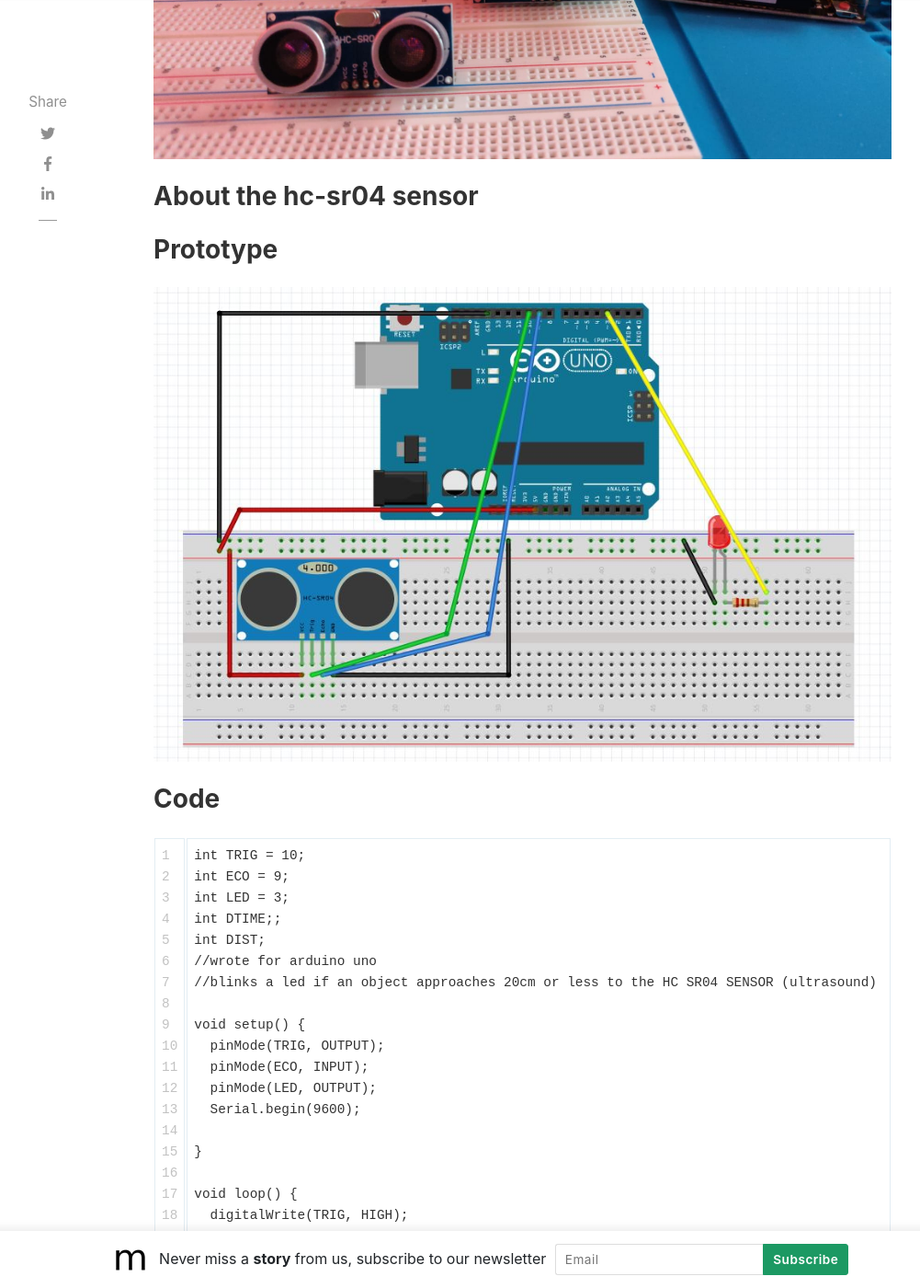
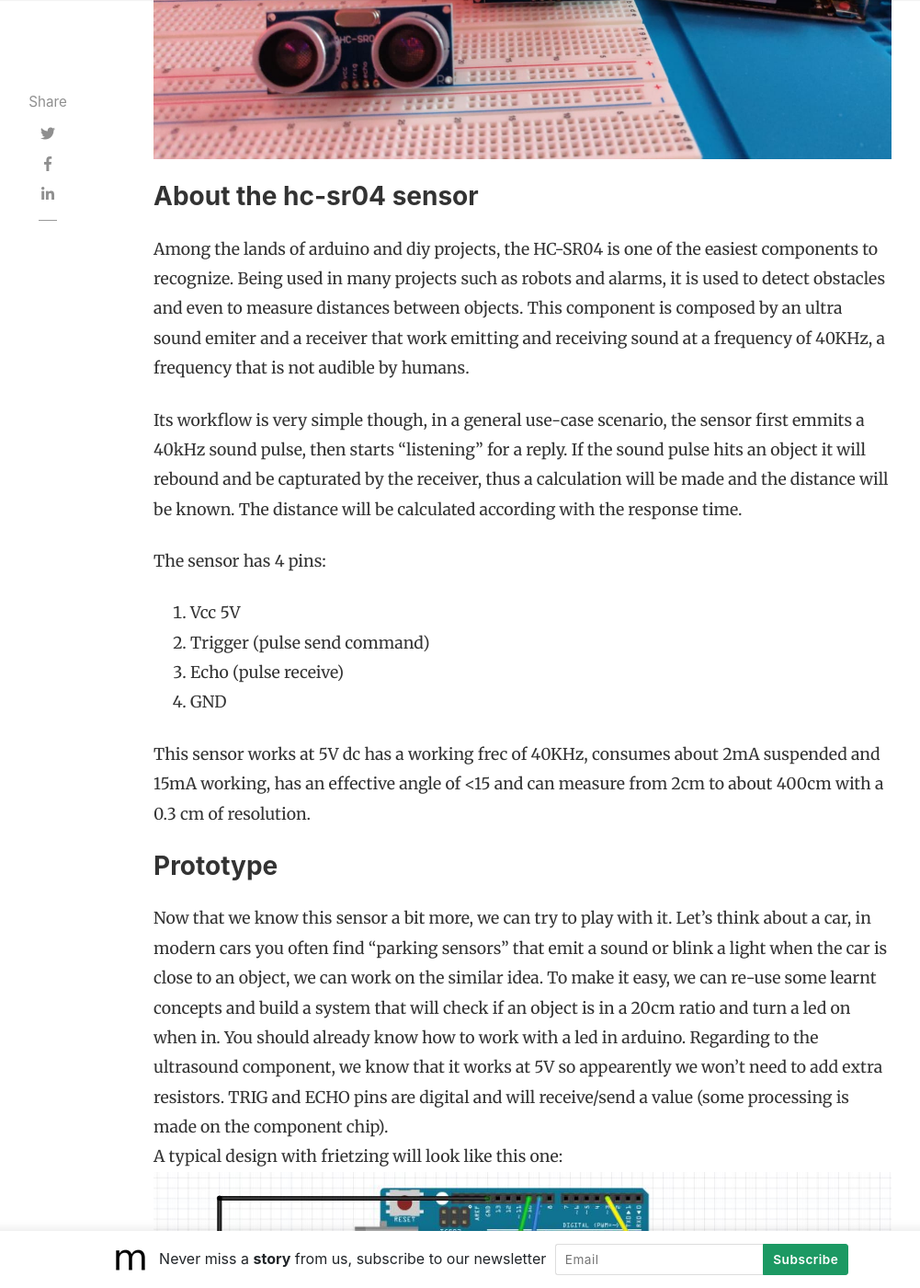
Before and after one commit to artikblue/artikblue.github.io, a Jekyll site: the page built from _posts/2020-05-01-madrid-realestate-analysis.md, in a window 1280 px wide and 1400 px high, scrolled down 741 px. Shown: the whole window at 92% size, without its empty margins (118-1119 px from the left). Built offline with Jekyll 4.4.1, drawn with Linux system fonts in a browser that asks for light colours; nearby versions of some CDN libraries; comment, search, counter and statistics services are not loaded; some of the changed text lies outside the part shown.

Commit message:
ultrasound post

```diff
--- a/_posts/2020-05-01-madrid-realestate-analysis.md
+++ b/_posts/2020-05-01-madrid-realestate-analysis.md
@@ -9,14 +9,25 @@
 ---
 
 ### About the hc-sr04 sensor
+Among the lands of arduino and diy projects, the HC-SR04 is one of the easiest components to recognize. Being used in many projects such as robots and alarms, it is used to detect obstacles and even to measure distances between objects. This component is composed by an ultra sound emiter and a receiver that work emitting and receiving sound at a frequency of 40KHz, a frequency that is not audible by humans.
 
+Its workflow is very simple though, in a general use-case scenario, the sensor first emmits a 40kHz sound pulse, then starts "listening" for a reply. If the sound pulse hits an object it will rebound and be capturated by the receiver, thus a calculation will be made and the distance will be known. The distance will be calculated according with the response time.
+
+The sensor has 4 pins:
+1. Vcc 5V
+2. Trigger (pulse send command)
+3. Echo (pulse receive)
+4. GND
+
+This sensor works at 5V dc has a working frec of 40KHz, consumes about 2mA suspended and 15mA working, has an effective angle of <15 and can measure from 2cm to about 400cm with a 0.3 cm of resolution.
 ### Prototype
-
+Now that we know this sensor a bit more, we can try to play with it. Let's think about a car, in modern cars you often find "parking sensors" that emit a sound or blink a light when the car is close to an object, we can work on the similar idea. To make it easy, we can re-use some learnt concepts and build a system that will check if an object is in a 20cm ratio and turn a led on when in. You should already know how to work with a led in arduino. Regarding to the ultrasound component, we know that it works at 5V so appearently we won't need to add extra resistors. TRIG and ECHO pins are digital and will receive/send a value (some processing is made on the component chip).
+A typical design with frietzing will look like this one:
 ![ultrasound](https://artikblue.github.io/assets/images/sketches/ultrasound.JPG)
 
 
 ### Code
-
+This example will make the sensor send a pulse, wait for a response, calculate the distance and turn on the led.
 ~~~
 int TRIG = 10;
 int ECO = 9;
@@ -40,7 +51,7 @@
   digitalWrite(TRIG, LOW);
   DTIME = pulseIn(ECO, HIGH);
   //we convert dist to cm
-  DIST = DTIME / 58.2; //value specified from the manufacturerr
+  DIST = DTIME / 58.2; //value specified from the manufacturer but can be calculated as well
   Serial.println(DIST);
   delay(200);
 
@@ -52,3 +63,8 @@
   }
 }
 ~~~
+If we compile and upload this program and open the serial bus monitor on the arduino (top right in the window, lens icon) we will start receiving distance values, we can test that by putting objects far and close from the sensor.
+
+Then, the first thing that you would ask here probably is, where 58.2 came from? Well think about that. The speed of sound is 343.2 m/s, in our case the pulse has to make a "round trip" (echo) so 343.2/2=172.6 or 17160 cm/s = 0.01716 cm/us = 1cm/58.3us which is 1cm/58.3us then you can just  multiply this number n(us)*cm/58.3us=  n(cm)/58.3. Note that u = micro, and 1 microsend equals 1e6 seconds. So we are basically playing with the fact that Speed = Space / Time thus Space = Speed * Time.
+
+The rest of the code is quite intuitive. We already know how to setup pins for input or output, this time we see a "Serial.begin", we use that to initialize the serial of arduino and we set a speed of 9600 bauds (bits per second), this will be de speed for serial data transmission between arduino the pc by using the serial bus. We will explore this concept in depth further on the course, but just note that Serial is used to retrieve information from arduino in our pc. Then if we look at the loop() we see a digitalWrite of HIGH to the TRIG pin, this is mandatory for this component and is used for "initializing it", thats it. After doing this initialization, the component will send a pulse and with pulseIn(ECO, HIGH) the receiver will wait for the ECHO and note the time. After that the distance will be calculated with the formulae we just presented and will be sent to the arduino IDE by Serial.println (print line).
```
